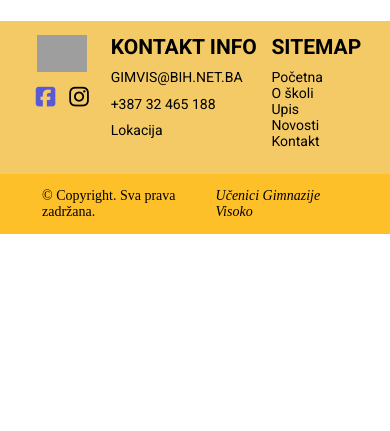
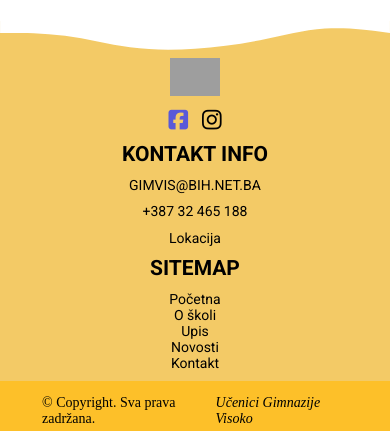
Before and after one commit to Muhamed-M/Gim-Vis, a plain HTML site: page index.html in a window 390 px wide. Shown: the part 3861-4292 px from the top of the page. Before the commit the page ends 4095 px from the top, so only its background shows below. Drawn offline with Linux system fonts and the light colour scheme; grey boxes are pictures that could not be loaded.

Commit message:
Dodan val na footeru

```diff
--- a/css/index.css
+++ b/css/index.css
@@ -153,7 +153,10 @@ header, section {
 /* FOOTER STYLES START */
 .footer {
     background-color: var(--light-orange);
-    padding: 1rem;
+}
+
+.footer svg {
+    display: block;
 }
 
 .footer__container {
@@ -199,3 +202,24 @@ header, section {
     margin: auto;
 }
 /* FOOTER STYLES END */
+
+@media screen and (max-width: 600px) {
+    html {
+        font-size: 14px;
+    }
+
+    .navbar__container {
+        display: none;
+    }
+
+    #hamburger-menu {
+        display: flex;
+    }
+
+    .footer__container {
+        flex-direction: column;
+        justify-content: center;
+        align-items: center;
+        text-align: center;
+    }
+}
--- a/css/style.css
+++ b/css/style.css
@@ -163,15 +163,5 @@
 }
 
 @media screen and (max-width: 600px) {
-    html {
-        font-size: 14px;
-    }
 
-    .navbar__container {
-        display: none;
-    }
-
-    #hamburger-menu {
-        display: flex;
-    }
 }
--- a/index.html
+++ b/index.html
@@ -190,6 +190,10 @@
 
     <!-- FOOTER START -->
     <footer class="footer">
+        <svg xmlns="http://www.w3.org/2000/svg" viewBox="0 180 1440 140"><path fill="#fff" fill-opacity="1" d="M0,224L40,224C80,224,
+            160,224,240,234.7C320,245,400,267,480,277.3C560,288,640,288,720,282.7C800,277,880,267,960,250.7C1040,235,1120,213,1200,
+            208C1280,203,1360,213,1400,218.7L1440,224L1440,0L1400,0C1360,0,1280,0,1200,0C1120,0,1040,0,960,0C880,0,800,0,720,0C640,
+            0,560,0,480,0C400,0,320,0,240,0C160,0,80,0,40,0L0,0Z"></path></svg>
         <div class="footer__container">
             <div class="footer__col">
                 <a href="#home" class="logo"><img src="./assets/images/logo u boji.png" alt="logo" /></a>
```
